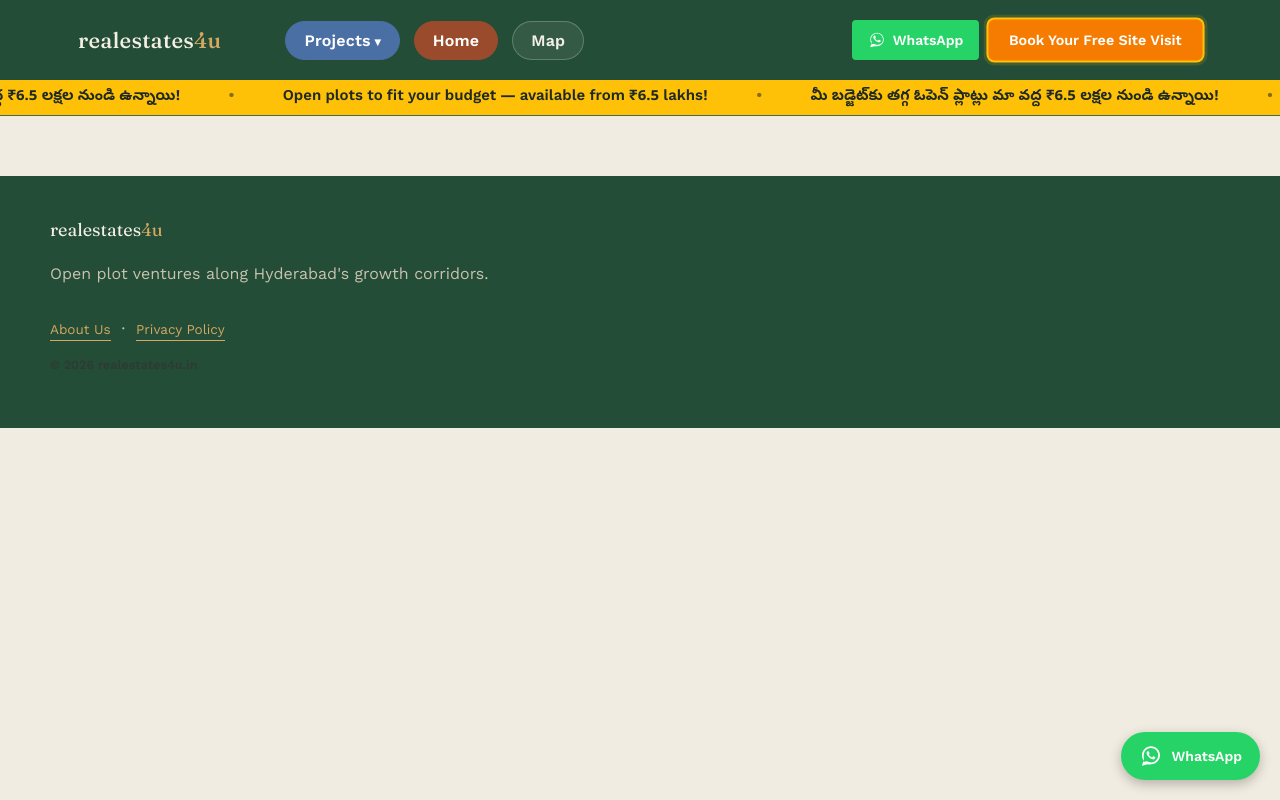
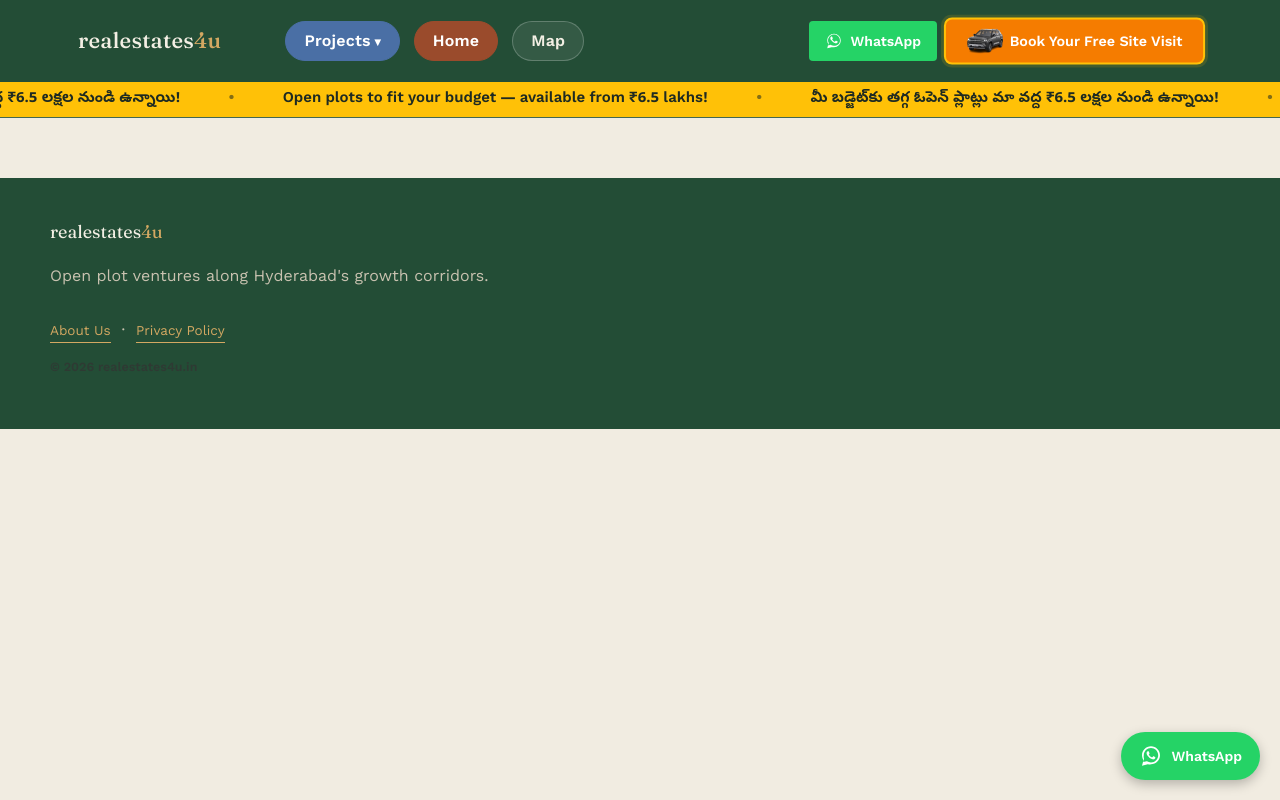
Before and after one commit to bkhemalatha1988/realestates4u-website, a plain HTML site: page index.html in a window 1280 px wide. Drawn offline with nearby package versions, Linux system fonts and the light colour scheme; no server answers.

Commit message:
Update index.html

```diff
--- a/index.html
+++ b/index.html
@@ -76,7 +76,7 @@ src="https://www.facebook.com/tr?id=1452487213303598&ev=PageView&noscript=1"
         <svg viewBox="0 0 32 32" width="18" height="18" fill="currentColor" aria-hidden="true"><path d="M16.004 3C9.377 3 4 8.373 4 15c0 2.397.7 4.63 1.912 6.51L4 29l7.694-1.87A11.93 11.93 0 0 0 16.004 27C22.63 27 28 21.627 28 15S22.63 3 16.004 3zm0 21.6c-1.98 0-3.83-.55-5.41-1.5l-.386-.23-4.566 1.11 1.14-4.44-.25-.4A9.55 9.55 0 0 1 5.4 15c0-5.85 4.76-10.6 10.604-10.6S26.6 9.15 26.6 15 21.847 24.6 16.004 24.6zm5.83-7.94c-.32-.16-1.9-.94-2.19-1.05-.294-.107-.508-.16-.722.16-.213.32-.828 1.05-1.016 1.267-.187.213-.373.24-.694.08-.32-.16-1.352-.498-2.575-1.588-.952-.85-1.594-1.9-1.782-2.22-.187-.32-.02-.494.14-.653.144-.144.32-.373.48-.56.16-.187.213-.32.32-.534.107-.213.053-.4-.027-.56-.08-.16-.722-1.74-.99-2.38-.26-.626-.526-.54-.722-.55l-.614-.01c-.213 0-.56.08-.854.4-.293.32-1.12 1.094-1.12 2.667 0 1.573 1.147 3.093 1.307 3.307.16.213 2.253 3.44 5.463 4.82.763.33 1.36.527 1.825.674.767.244 1.465.21 2.017.127.615-.092 1.9-.777 2.167-1.527.267-.75.267-1.393.187-1.527-.08-.133-.293-.213-.613-.373z"/></svg>
         <span>WhatsApp</span>
       </a>
-      <a href="#" class="enquire-btn" id="header-enquire">Book Your Free Site Visit</a>
+      <a href="#" class="enquire-btn" id="header-enquire"><img class="btn-car" src="images/brezza.png" alt="" aria-hidden="true">Book Your Free Site Visit</a>
     </div>
   </div>
 <div class="promo-bar" role="note" aria-label="Open plots from 6.5 lakhs">
```
